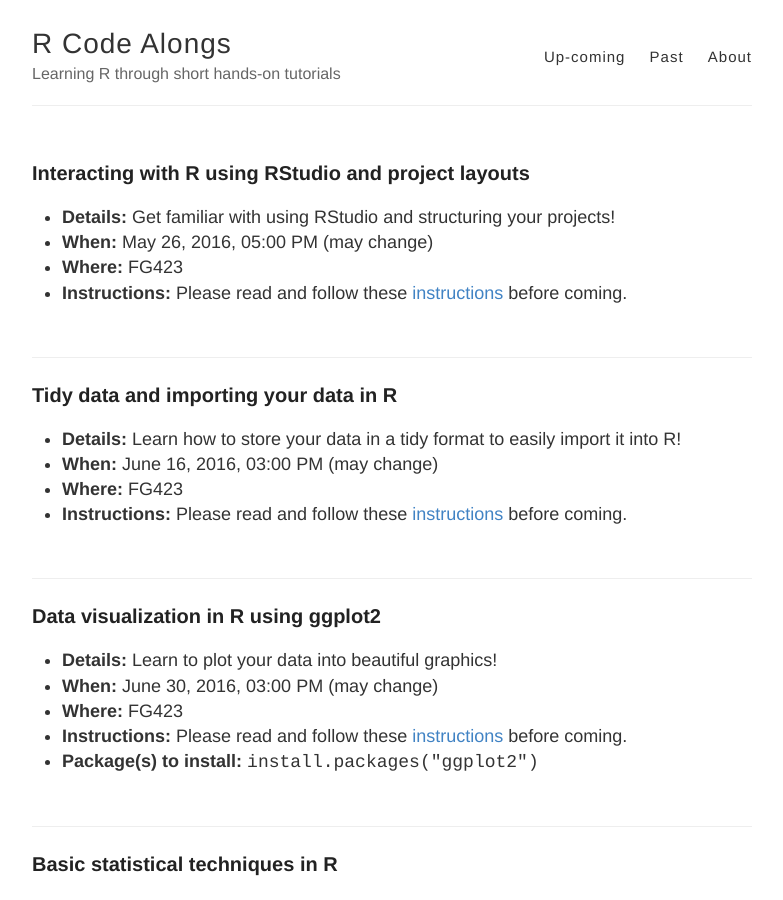
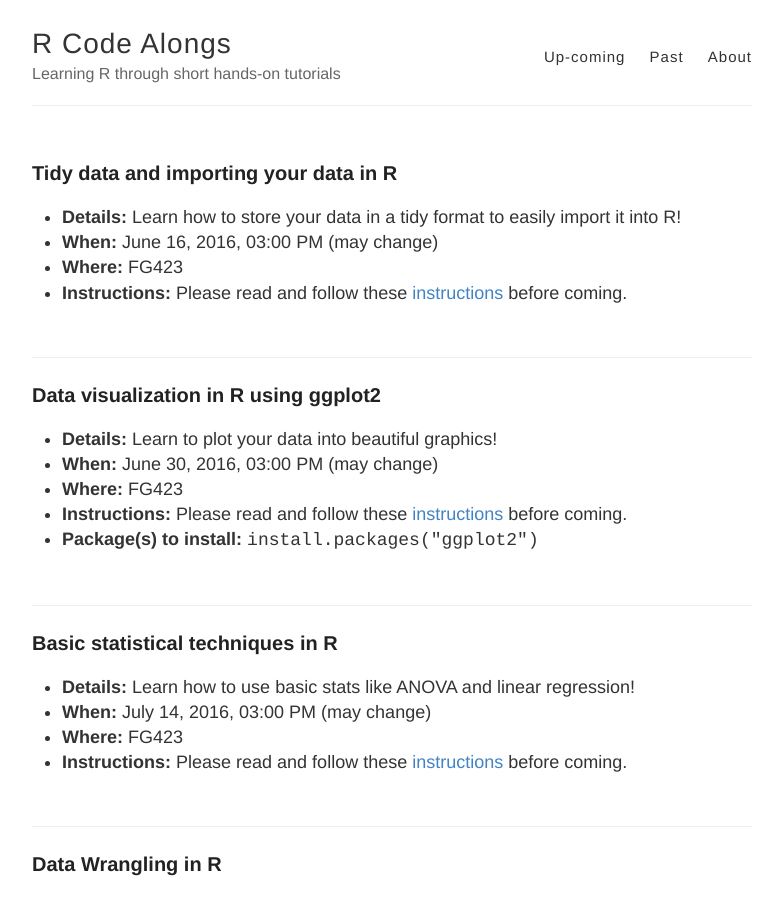
Before and after one commit to codeasmanuscript/code-along, a Jekyll site: the page built from index.html, in a window 1280 px wide and 900 px high. Shown: the whole window, without its empty margins (248-1031 px from the left). Built offline with Jekyll 4.4.1, drawn with Linux system fonts in a browser that asks for light colours.

Commit message:
Trying something out for the site to work

```diff
--- a/index.html
+++ b/index.html
@@ -4,6 +4,13 @@ layout: default
 
 <div class="posts">
   {% for post in site.posts reversed %}
+      {% capture nowyear %}{{'now' | date: '%Y'}}{% endcapture %}
+      {% capture postyear %}{{post.date | date: '%Y'}}{% endcapture %}
+      {% capture nowday %}{{'now' | date: '%j'}}{% endcapture %}
+      {% capture postday %}{{post.date | date: '%j'}}{% endcapture %}
+      {% assign postday = postday | plus: 0 %}
+      {% assign nowday = nowday | minus: 2 %}
+      {% if postyear > nowyear or postday >= nowday and postyear >= nowyear %}
       <article class="post">
       <h2>{{ post.title }}</h2>
       <ul>
@@ -15,5 +22,6 @@ layout: default
         {% if post.videolink != nil %}Note: this session was <a href="{{ post.videolink }}">live streamed here</a>{% endif %}
       </ul>
       </article>
+      {% endif %}
   {% endfor %}
 </div>
--- a/past.html
+++ b/past.html
@@ -12,7 +12,7 @@ permalink: /past/
       {% assign postday = postday | plus: 0 %}
       {% assign nowday = nowday | minus: 2 %}
       {% if postday <= nowday and postyear <= nowyear %}
-      <article class="post">
+      <!--<article class="post">-->
       <h2>{{ post.title }}</h2>
       <ul>
         <li><strong>Details:</strong> {{ post.details }}</li>
@@ -22,7 +22,7 @@ permalink: /past/
         {% if post.packages != nil %}<li><strong>Package(s) to install:</strong> <code>install.packages({{ post.packages }})</code></li>{% endif %}
         {% if post.videolink != nil %}Note: this session was <a href="{{ post.videolink }}">live streamed here</a>{% endif %}
       </ul>
-      </article>
+      <!--</article>-->
       {% endif %}
   {% endfor %}
 </div>
```
Also changed, not shown: _posts/2016-05-26-First-R-Intro.md (+1 -1 lines), _posts/2016-06-16-Tidy-Data.md (+1 -0 lines).
